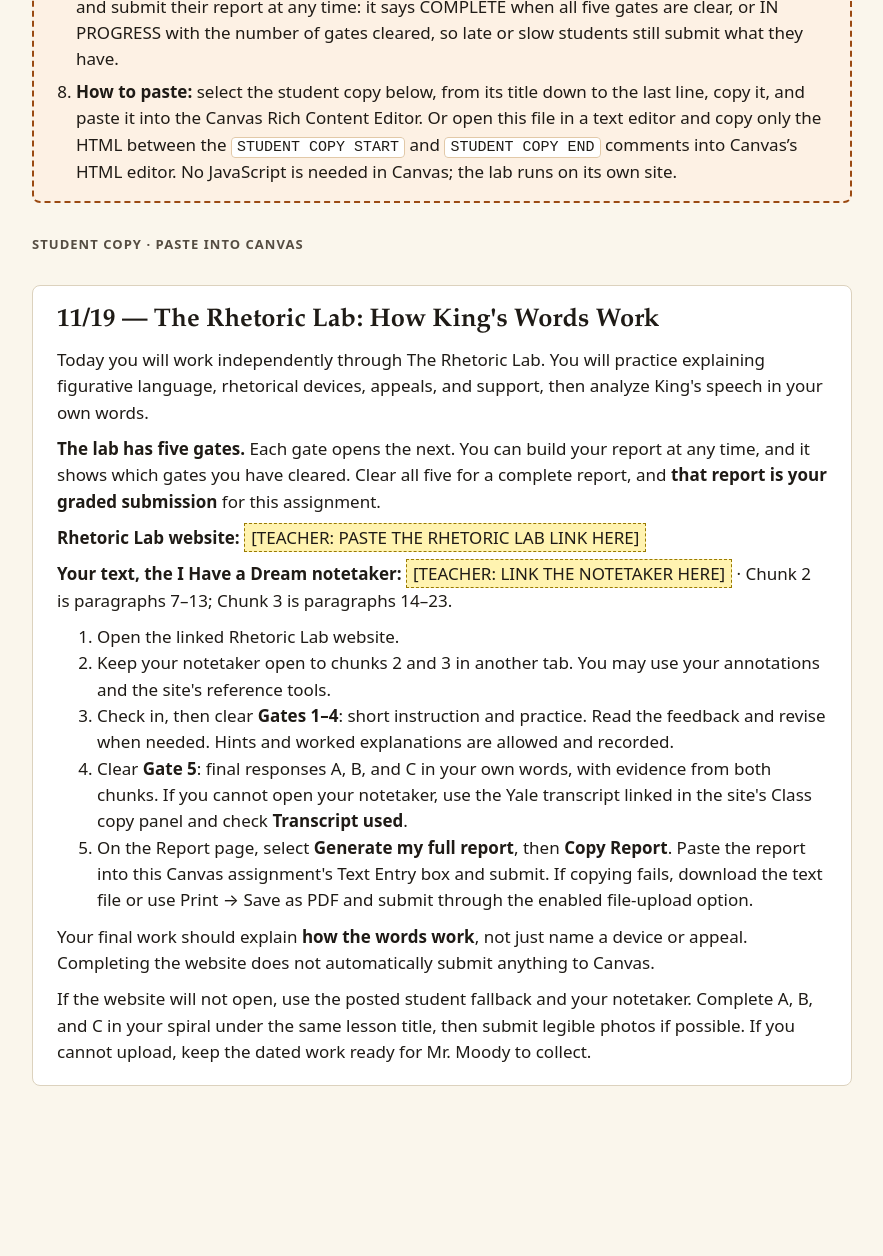
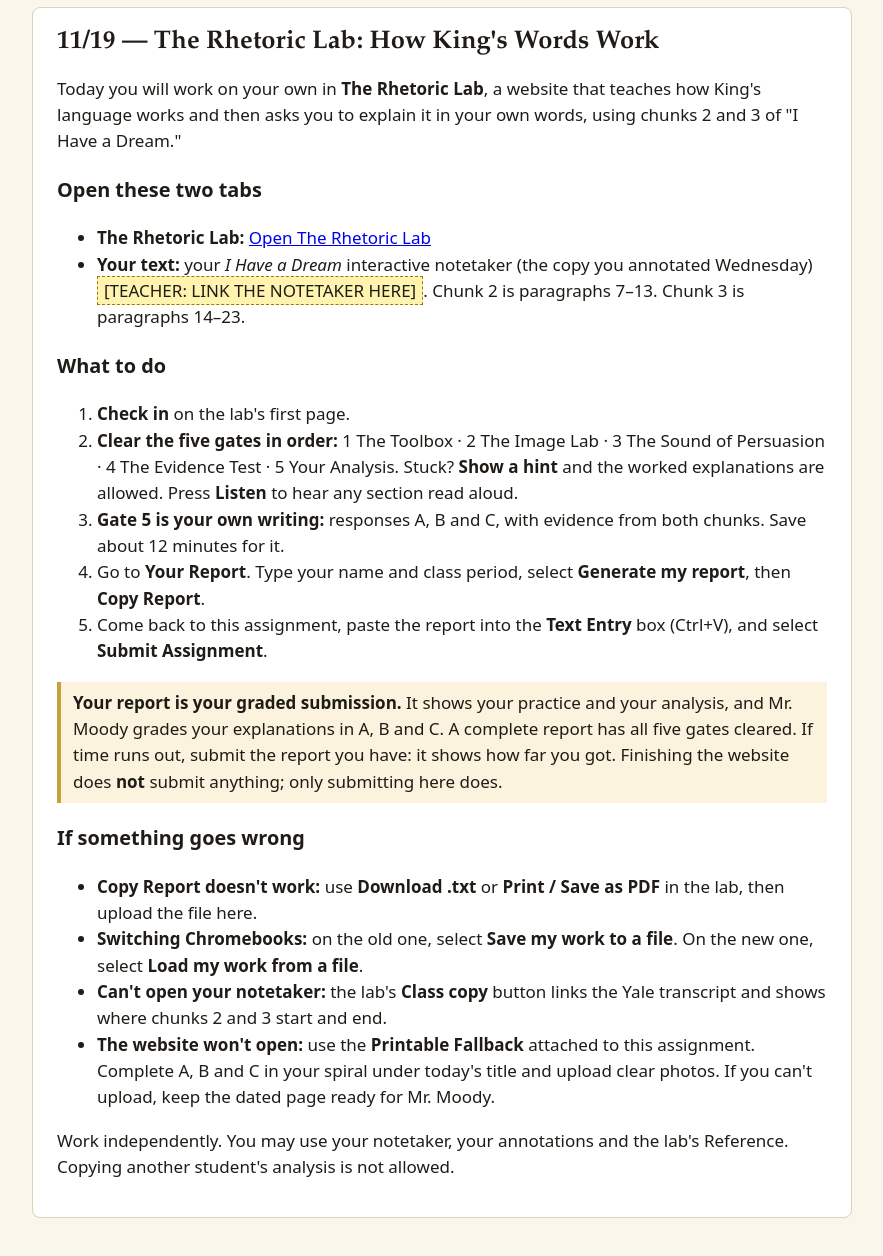
Before and after one commit to bookfairshit/Unit-2.2-Informational-Text, a plain HTML site: page rhetoric-lab/canvas-assignment.html in a window 1280 px wide. Shown: the part 804-2060 px from the top of the page, without its empty margins (198-1081 px from the left). Before the commit the page ends 1938 px from the top, so only its background shows below. Drawn offline with Linux system fonts and the light colour scheme.

Commit message:
Rhetoric Lab: final Canvas assignment text and fallback PDF
- canvas-assignment.html: student copy rewritten for the current lab
  (two tabs, check-in, five gates, Listen, hints allowed, report at any
  time, switching devices, troubleshooting). It links the live lab; the
  notetaker link stays a marked field because this repository is public.
  Teacher steps cover submission types, the HTML editor, attaching the
  fallback and Student View.
- student-fallback.pdf: the printable fallback as a 4-page PDF to
  attach in Canvas.

Co-Authored-By: Claude Opus 5.5 <noreply@anthropic.com>
Claude-Session: https://claude.ai/code/session_01DJhFYj9DCAoDL3MB2m6YgV

```diff
--- a/rhetoric-lab/canvas-assignment.html
+++ b/rhetoric-lab/canvas-assignment.html
@@ -11,7 +11,7 @@ body{margin:0;background:#FAF6EC;color:#1F1B16;font:17px/1.55 system-ui,-apple-s
 h1,h2{font-family:"Iowan Old Style","Palatino Linotype",Palatino,Georgia,serif;line-height:1.2;margin:0}
 .teacher{background:#FDF1E4;border:2px dashed #9A4A12;border-radius:8px;padding:16px 20px;display:flex;flex-direction:column;gap:10px}
 .teacher h2{color:#7A3A0B;font-size:21px}
-.teacher ol,.teacher ul{margin:0;padding-left:22px;display:flex;flex-direction:column;gap:6px}
+.teacher ol{margin:0;padding-left:22px;display:flex;flex-direction:column;gap:6px}
 .teacher code{background:#fff;border:1px solid #E2C9A8;border-radius:4px;padding:1px 5px;font-size:15px;overflow-wrap:anywhere}
 .copy-label{font-size:13px;letter-spacing:.08em;text-transform:uppercase;font-weight:700;color:#554D42}
 .student{background:#fff;border:1px solid #DCD2BE;border-radius:8px;padding:20px 24px}
@@ -25,34 +25,44 @@ h1,h2{font-family:"Iowan Old Style","Palatino Linotype",Palatino,Georgia,serif;l
 <section class="teacher" aria-labelledby="setup">
   <h2 id="setup">Teacher setup · do not paste this box into Canvas</h2>
   <ol>
-    <li><b>Title:</b> <code>11/19 — The Rhetoric Lab: How King's Words Work</code></li>
-    <li><b>Submission type:</b> enable <b>Online → Text Entry</b>. Optionally also enable <b>File Uploads</b> so students can upload the .txt or PDF backup, or photos of spiral work. HTML cannot set these for you.</li>
-    <li><b>Site URL:</b> in the student copy below, replace the highlighted <code>[TEACHER: PASTE THE RHETORIC LAB LINK HERE]</code> with the real link, then select it and use Canvas’s link tool so it becomes a working link. After this repository is published with GitHub Pages, the lab is expected at <code>https://bookfairshit.github.io/Unit-2.2-Informational-Text/rhetoric-lab/</code>. Open that address yourself before Thursday to confirm it loads.</li>
-    <li><b>Fallback:</b> print <code>student-fallback.html</code> (Print → Save as PDF), upload the PDF to Canvas Files, and link it where the student copy says <i>posted student fallback</i>. Leave paper copies with the guest teacher too.</li>
-    <li><b>Class text:</b> students use their <i>I Have a Dream</i> interactive notetaker (Google Doc). Replace <code>[TEACHER: LINK THE NOTETAKER HERE]</code> in the student copy with your notetaker link, or with directions to each student’s own copy. Your link is deliberately not in this file because this repository and its website are public. The website gives only chunk locations (Chunk 2 = ¶7–13, Chunk 3 = ¶14–23), opening words and source notes. It does not contain the speech.</li>
-    <li><b>No-internet backup:</b> print the notetaker pages with chunks 2 and 3 (pages 5–7 of the PDF) and leave them with the printed fallback for the guest teacher.</li>
-    <li><b>Points and due time:</b> set your own. This page does not assign any. The student copy tells students the full report is graded; a suggested 16-point rubric for A–C is in your teacher guide. The website builds the full report only after all five gates are cleared. Students can build, print and submit their report at any time: it says COMPLETE when all five gates are clear, or IN PROGRESS with the number of gates cleared, so late or slow students still submit what they have.</li>
-    <li><b>How to paste:</b> select the student copy below, from its title down to the last line, copy it, and paste it into the Canvas Rich Content Editor. Or open this file in a text editor and copy only the HTML between the <code>STUDENT COPY START</code> and <code>STUDENT COPY END</code> comments into Canvas’s HTML editor. No JavaScript is needed in Canvas; the lab runs on its own site.</li>
+    <li><b>Create the assignment.</b> Title: <code>11/19 — The Rhetoric Lab: How King's Words Work</code></li>
+    <li><b>Submission type:</b> <b>Online</b>, with <b>Text Entry</b> and <b>File Uploads</b> both checked (uploads cover the .txt or PDF backup and photos of spiral work). HTML cannot set these for you.</li>
+    <li><b>Points and due date:</b> set your own; this page assigns none. A suggested 16-point rubric for A–C is in your teacher guide.</li>
+    <li><b>Paste the student copy.</b> In the Canvas editor, open the HTML view (the <code>&lt;/&gt;</code> button), then paste the HTML between the <code>STUDENT COPY START</code> and <code>STUDENT COPY END</code> comments in this file. Or select the rendered student copy below and paste it into the normal editor.</li>
+    <li><b>Notetaker link:</b> replace <code>[TEACHER: LINK THE NOTETAKER HERE]</code> with a link to your <i>I Have a Dream</i> notetaker. It is left out of this file because the repository and website are public.</li>
+    <li><b>Fallback:</b> upload <code>student-fallback.pdf</code> (4 pages, no answer keys) to the assignment or Canvas Files, then select the words <i>Printable Fallback</i> in the student copy and link them to that file. Leave paper copies with the guest teacher too.</li>
+    <li><b>Check it:</b> save, publish, open <b>Student View</b>, and click the lab link once.</li>
   </ol>
+  <p>The lab is live at <code>https://bookfairshit.github.io/Unit-2.2-Informational-Text/rhetoric-lab/</code>. Students can build, print and submit their report at any time; it says COMPLETE when all five gates are clear, or IN PROGRESS with the number of gates cleared.</p>
 </section>
 
 <p class="copy-label">Student copy · paste into Canvas</p>
 <section class="student" aria-labelledby="student-title">
 <!-- STUDENT COPY START -->
-<h2 id="student-title" style="margin:0 0 10px">11/19 — The Rhetoric Lab: How King's Words Work</h2>
-<p style="margin:0 0 10px">Today you will work independently through The Rhetoric Lab. You will practice explaining figurative language, rhetorical devices, appeals, and support, then analyze King's speech in your own words.</p>
-<p style="margin:0 0 10px"><strong>The lab has five gates.</strong> Each gate opens the next. You can build your report at any time, and it shows which gates you have cleared. Clear all five for a complete report, and <strong>that report is your graded submission</strong> for this assignment.</p>
-<p style="margin:0 0 10px"><strong>Rhetoric Lab website:</strong> <span style="background:#FFF3B0;padding:2px 6px;border:1px dashed #9A7A00">[TEACHER: PASTE THE RHETORIC LAB LINK HERE]</span></p>
-<p style="margin:0 0 10px"><strong>Your text, the I Have a Dream notetaker:</strong> <span style="background:#FFF3B0;padding:2px 6px;border:1px dashed #9A7A00">[TEACHER: LINK THE NOTETAKER HERE]</span> · Chunk 2 is paragraphs 7–13; Chunk 3 is paragraphs 14–23.</p>
-<ol style="margin:0 0 10px">
-  <li>Open the linked Rhetoric Lab website.</li>
-  <li>Keep your notetaker open to chunks 2 and 3 in another tab. You may use your annotations and the site's reference tools.</li>
-  <li>Check in, then clear <strong>Gates 1–4</strong>: short instruction and practice. Read the feedback and revise when needed. Hints and worked explanations are allowed and recorded.</li>
-  <li>Clear <strong>Gate 5</strong>: final responses A, B, and C in your own words, with evidence from both chunks. If you cannot open your notetaker, use the Yale transcript linked in the site's Class copy panel and check <strong>Transcript used</strong>.</li>
-  <li>On the Report page, select <strong>Generate my full report</strong>, then <strong>Copy Report</strong>. Paste the report into this Canvas assignment's Text Entry box and submit. If copying fails, download the text file or use Print → Save as PDF and submit through the enabled file-upload option.</li>
+<h2 id="student-title">11/19 — The Rhetoric Lab: How King's Words Work</h2>
+<p>Today you will work on your own in <strong>The Rhetoric Lab</strong>, a website that teaches how King's language works and then asks you to explain it in your own words, using chunks 2 and 3 of "I Have a Dream."</p>
+<h3>Open these two tabs</h3>
+<ul>
+<li><strong>The Rhetoric Lab:</strong> <a href="https://bookfairshit.github.io/Unit-2.2-Informational-Text/rhetoric-lab/" target="_blank" rel="noopener">Open The Rhetoric Lab</a></li>
+<li><strong>Your text:</strong> your <em>I Have a Dream</em> interactive notetaker (the copy you annotated Wednesday) <span style="background:#FFF3B0;padding:2px 6px;border:1px dashed #9A7A00">[TEACHER: LINK THE NOTETAKER HERE]</span>. Chunk 2 is paragraphs 7–13. Chunk 3 is paragraphs 14–23.</li>
+</ul>
+<h3>What to do</h3>
+<ol>
+<li><strong>Check in</strong> on the lab's first page.</li>
+<li><strong>Clear the five gates in order:</strong> 1 The Toolbox · 2 The Image Lab · 3 The Sound of Persuasion · 4 The Evidence Test · 5 Your Analysis. Stuck? <strong>Show a hint</strong> and the worked explanations are allowed. Press <strong>Listen</strong> to hear any section read aloud.</li>
+<li><strong>Gate 5 is your own writing:</strong> responses A, B and C, with evidence from both chunks. Save about 12 minutes for it.</li>
+<li>Go to <strong>Your Report</strong>. Type your name and class period, select <strong>Generate my report</strong>, then <strong>Copy Report</strong>.</li>
+<li>Come back to this assignment, paste the report into the <strong>Text Entry</strong> box (Ctrl+V), and select <strong>Submit Assignment</strong>.</li>
 </ol>
-<p style="margin:0 0 10px">Your final work should explain <strong>how the words work</strong>, not just name a device or appeal. Completing the website does not automatically submit anything to Canvas.</p>
-<p style="margin:0">If the website will not open, use the posted student fallback and your notetaker. Complete A, B, and C in your spiral under the same lesson title, then submit legible photos if possible. If you cannot upload, keep the dated work ready for Mr. Moody to collect.</p>
+<p style="background:#FBF3DE;border-left:4px solid #C9A13B;padding:8px 12px"><strong>Your report is your graded submission.</strong> It shows your practice and your analysis, and Mr. Moody grades your explanations in A, B and C. A complete report has all five gates cleared. If time runs out, submit the report you have: it shows how far you got. Finishing the website does <strong>not</strong> submit anything; only submitting here does.</p>
+<h3>If something goes wrong</h3>
+<ul>
+<li><strong>Copy Report doesn't work:</strong> use <strong>Download .txt</strong> or <strong>Print / Save as PDF</strong> in the lab, then upload the file here.</li>
+<li><strong>Switching Chromebooks:</strong> on the old one, select <strong>Save my work to a file</strong>. On the new one, select <strong>Load my work from a file</strong>.</li>
+<li><strong>Can't open your notetaker:</strong> the lab's <strong>Class copy</strong> button links the Yale transcript and shows where chunks 2 and 3 start and end.</li>
+<li><strong>The website won't open:</strong> use the <strong>Printable Fallback</strong> attached to this assignment. Complete A, B and C in your spiral under today's title and upload clear photos. If you can't upload, keep the dated page ready for Mr. Moody.</li>
+</ul>
+<p>Work independently. You may use your notetaker, your annotations and the lab's Reference. Copying another student's analysis is not allowed.</p>
 <!-- STUDENT COPY END -->
 </section>
 </main>
```
Also changed, not shown: tests/rhetoric-lab.test.js (+2 -1 lines), 2 other files.
